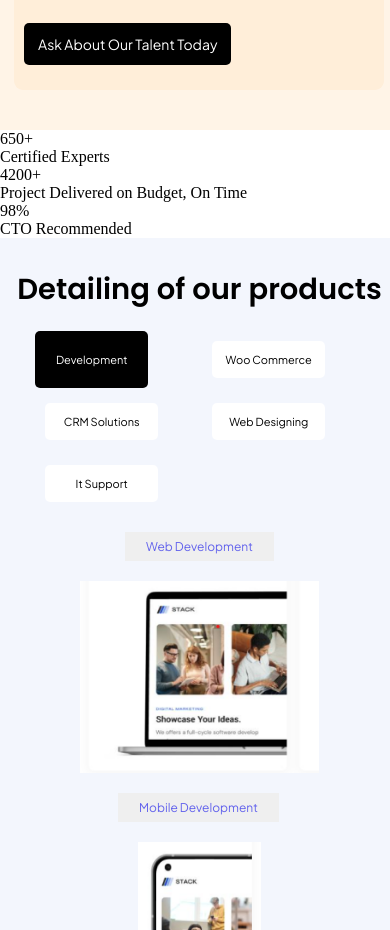
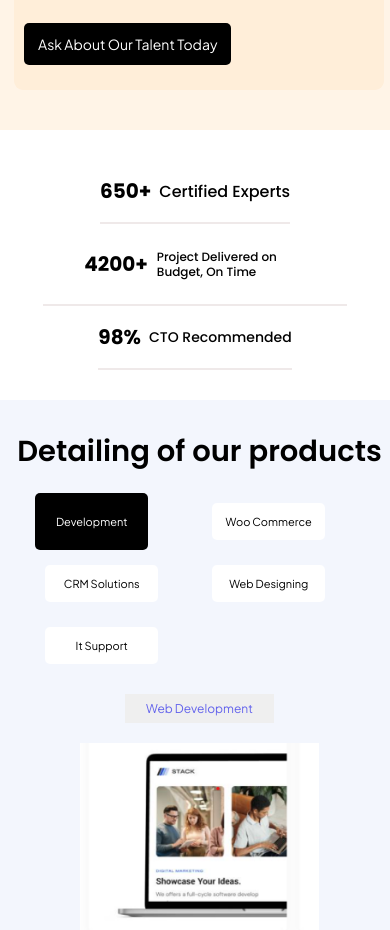
Before and after one commit to Kshitish-the-developer-02/second-page, a plain HTML site: page index.html in a window 390 px wide. Shown: the part 2760-3690 px from the top of the page. Drawn offline with nearby package versions, Linux system fonts and the light colour scheme; files whose address does not match are found by name.

Commit message:
final commit

```diff
--- a/index.html
+++ b/index.html
@@ -193,15 +193,15 @@
       <div class="sec-4-content">
         <div class="sec-4-div-1">
           <span>650+</span>
-          <p>Certified Experts</p>
+          <p class="sec-4-para-1">Certified Experts</p>
         </div>
         <div class="sec-4-div-1">
           <span>4200+</span>
-          <p>Project Delivered on Budget, On Time</p>
+          <p class="sec-4-para-2">Project Delivered on Budget, On Time</p>
         </div>
         <div class="sec-4-div-1">
           <span>98%</span>
-          <p>CTO Recommended</p>
+          <p class="sec-4-para-3">CTO Recommended</p>
         </div>
       </div>
     </div>
--- a/style.css
+++ b/style.css
@@ -1145,6 +1145,67 @@ i {
   font-size: 44px;
 }
 
+/* fourth-section */
+.sec-4-root {
+  width: 100%;
+}
+.sec-4-content {
+  max-width: 1300px;
+  margin: 0 auto;
+  padding: 67px 4px;
+  display: flex;
+  align-items: center;
+  justify-content: space-around;
+}
+.sec-4-div-1 {
+  position: relative;
+  display: flex;
+  align-items: center;
+  justify-content: center;
+  border-right: 2px solid black;
+  flex: 1;
+}
+.sec-4-div-1::after {
+  content: "";
+  position: absolute;
+  top: 0;
+  bottom: 0;
+  right: -2px;
+  width: 2px;
+  background: linear-gradient(to bottom, blue, rgb(48, 252, 48));
+}
+.sec-4-div-1:last-child {
+  border-right: none;
+}
+.sec-4-div-1:last-child::after {
+  display: none;
+}
+.sec-4-div-1 span {
+  font-family: "Poppins", sans-serif;
+  font-size: 40px;
+  font-weight: 700;
+}
+.sec-4-para-1 {
+  font-family: "Poppins", sans-serif;
+  font-size: 20px;
+  font-weight: 500;
+  margin-left: 8px;
+}
+.sec-4-para-2 {
+  font-family: "Poppins", sans-serif;
+  font-size: 20px;
+  font-weight: 500;
+  max-width: 47%;
+  line-height: 1.25;
+  margin-left: 10px;
+}
+.sec-4-para-3 {
+  font-family: "Poppins", sans-serif;
+  font-size: 20px;
+  font-weight: 500;
+  margin-left: 8px;
+}
+
 /* Responsiveness styles */
 @media only screen and (min-width: 700px) and (max-width: 940px) {
   /* banner-section */
@@ -1518,6 +1579,25 @@ i {
     max-width: 100%;
     font-size: 16px;
   }
+
+  /* fourth-section */
+  .sec-4-content {
+    max-width: 100%;
+    padding: 30px 4px;
+  }
+  .sec-4-div-1 span {
+    font-size: 27px;
+  }
+  .sec-4-para-1 {
+    font-size: 13px;
+  }
+  .sec-4-para-2 {
+    font-size: 13px;
+    max-width: 56%;
+  }
+  .sec-4-para-3 {
+    font-size: 13px;
+  }
 }
 
 @media (min-width: 941px) and (max-width: 1024px) {
@@ -1610,6 +1690,21 @@ i {
   }
   .black-right-part h3 {
     font-weight: 400;
+  }
+
+  /* fourth-section */
+  .sec-4-div-1 span {
+    font-size: 35px;
+  }
+  .sec-4-para-1 {
+    font-size: 19px;
+  }
+  .sec-4-para-2 {
+    font-size: 19px;
+    max-width: 56%;
+  }
+  .sec-4-para-3 {
+    font-size: 19px;
   }
 }
 
@@ -2167,6 +2262,27 @@ i {
   .ui-ux-bottom-down h3 {
     font-size: 18px;
   }
+
+  /* fourth-section */
+  .sec-4-content {
+    max-width: 100%;
+    padding: 30px 4px;
+  }
+  .sec-4-div-1 span {
+    font-size: 18px;
+  }
+  .sec-4-para-1 {
+    font-size: 10px;
+  }
+  .sec-4-para-2 {
+    font-size: 9px;
+    max-width: 55%;
+    margin: 0;
+  }
+  .sec-4-para-3 {
+    font-size: 10px;
+    line-height: 1.2;
+  }
 }
 
 @media (min-width: 600px) and (max-width: 699px) {
@@ -2629,6 +2745,25 @@ i {
   .ui-ux-bottom-down i {
     font-size: 35px;
   }
+
+  /* fourth-section */
+  .sec-4-content {
+    max-width: 100%;
+    padding: 30px 4px;
+  }
+  .sec-4-div-1 span {
+    font-size: 22px;
+  }
+  .sec-4-para-1 {
+    font-size: 11px;
+  }
+  .sec-4-para-2 {
+    font-size: 11px;
+    max-width: 55%;
+  }
+  .sec-4-para-3 {
+    font-size: 11px;
+  }
 }
 
 @media (min-width: 501px) and (max-width: 599px) {
@@ -3123,6 +3258,25 @@ i {
   .ui-ux-bottom-down i {
     font-size: 35px;
   }
+
+  /* fourth-section */
+  .sec-4-content {
+    max-width: 100%;
+    padding: 30px 4px;
+  }
+  .sec-4-div-1 span {
+    font-size: 20px;
+  }
+  .sec-4-para-1 {
+    font-size: 10px;
+  }
+  .sec-4-para-2 {
+    font-size: 10px;
+    max-width: 55%;
+  }
+  .sec-4-para-3 {
+    font-size: 10px;
+  }
 }
 
 @media (min-width: 320px) and (max-width: 400px) {
@@ -3251,6 +3405,39 @@ i {
   .ui-ux-faq-content {
     padding: 0;
   }
+
+
+  /* fourth-section */
+  .sec-4-content{
+    flex-direction: column;
+    justify-content: center;
+    align-items: center;
+  }
+  .sec-4-div-1 {
+    max-width: 100%;
+    border-right: none;
+    align-items: center;
+    padding: 16px 0;
+    border-bottom: 2px solid #efe9e9;
+}
+  .sec-4-div-1::after {
+    display: none;
+  }
+  .sec-4-para-1 {
+    font-size: 16px;
+}
+.sec-4-div-1 span {
+  font-size: 20px;
+}
+.sec-4-para-2 {
+  font-size: 12px;
+  max-width: 46%;
+  margin: 9px;
+}
+.sec-4-para-3 {
+  font-size: 14px;
+  line-height: 1.2;
+}
 }
 
 @media (min-width: 1025px) and (max-width: 1290px) {
```
